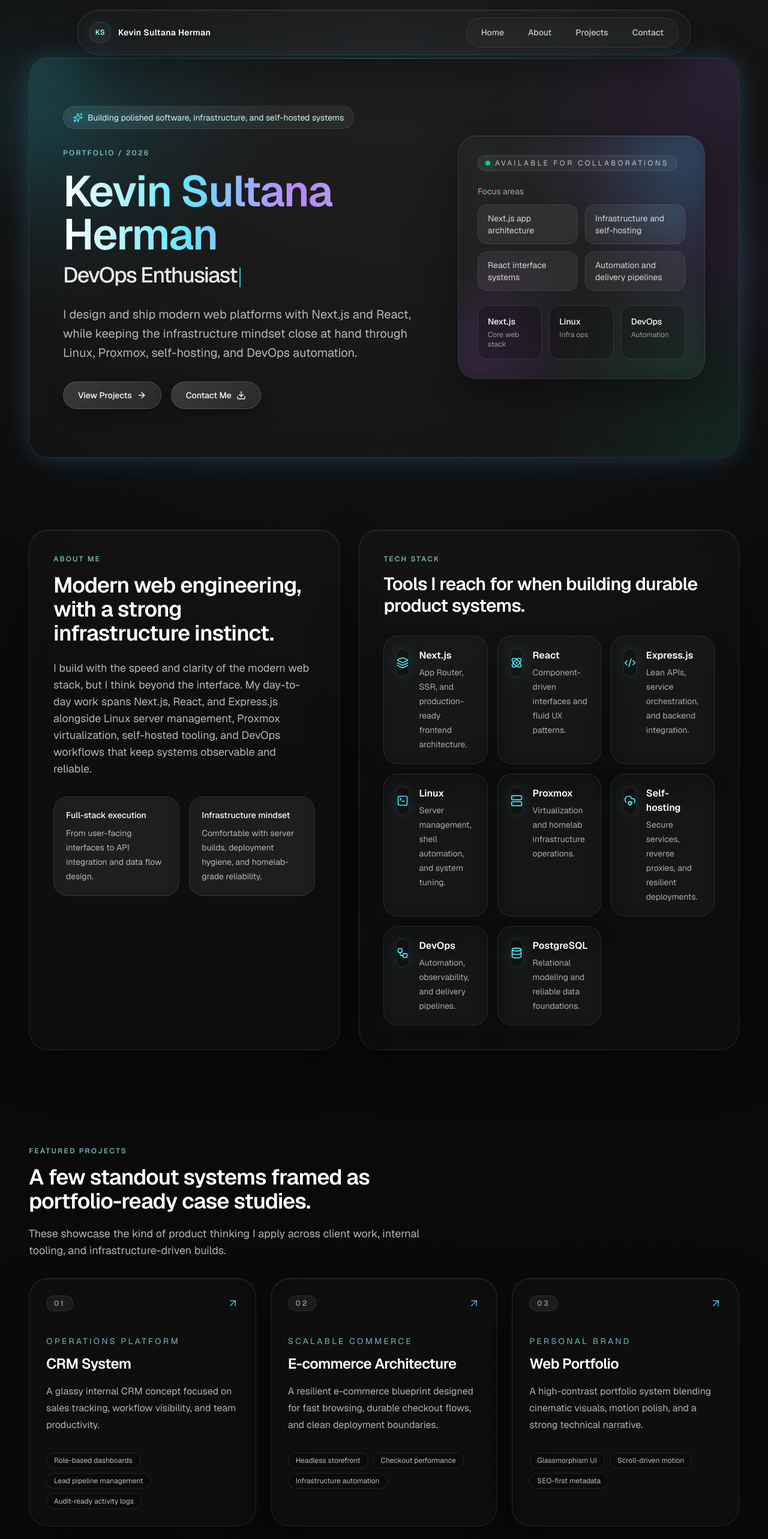
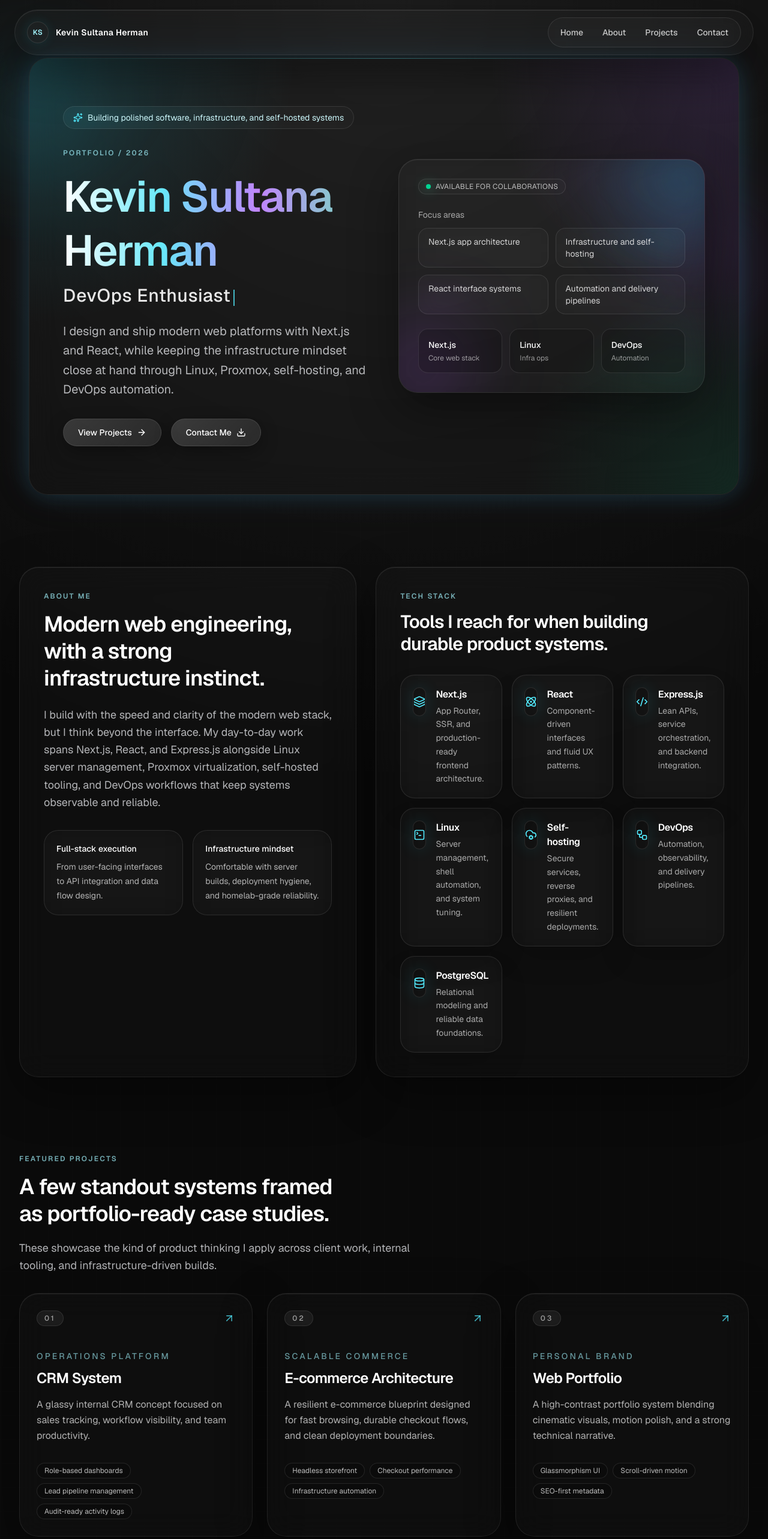
Before and after one commit to kevinsultana/my-porto, a Next.js app: page / in a window 1280 px wide. Shown: the top 2566 px of the page at 60% size. Built offline with nearby package versions, Linux system fonts and the light colour scheme.

Commit message:
feat: enhance styling and layout across sections, improve responsiveness and accessibility

```diff
--- a/src/app/globals.css
+++ b/src/app/globals.css
@@ -100,10 +100,10 @@ html {
 }
 
 .glass-card {
-  border: 1px solid rgba(255, 255, 255, 0.1);
+  border: 1px solid rgba(255, 255, 255, 0.08);
   background: rgba(255, 255, 255, 0.02);
-  backdrop-filter: blur(20px);
-  -webkit-backdrop-filter: blur(20px);
+  backdrop-filter: blur(24px);
+  -webkit-backdrop-filter: blur(24px);
   box-shadow:
     0 28px 80px rgba(0, 0, 0, 0.42),
     inset 0 1px 0 rgba(255, 255, 255, 0.08);
@@ -122,7 +122,7 @@ html {
 }
 
 .glass-button {
-  border: 1px solid rgba(255, 255, 255, 0.14);
+  border: 1px solid rgba(255, 255, 255, 0.1);
   background:
     linear-gradient(
       135deg,
@@ -133,6 +133,12 @@ html {
   box-shadow:
     0 10px 28px rgba(0, 0, 0, 0.34),
     0 0 0 rgba(34, 211, 238, 0);
+  transition:
+    transform 300ms ease-out,
+    box-shadow 300ms ease-out,
+    border-color 300ms ease-out,
+    color 300ms ease-out,
+    background-color 300ms ease-out;
 }
 
 .glass-button:hover {
@@ -150,12 +156,12 @@ html {
 }
 
 .hover-aurora-glow:hover {
-  border-color: rgba(34, 211, 238, 0.5);
+  border-color: rgba(34, 211, 238, 0.38);
   box-shadow:
-    0 0 0 1px rgba(34, 211, 238, 0.16),
-    0 0 28px rgba(34, 211, 238, 0.22),
-    0 0 54px rgba(168, 85, 247, 0.18),
-    0 0 72px rgba(16, 185, 129, 0.08);
+    0 0 0 1px rgba(34, 211, 238, 0.12),
+    0 0 24px rgba(34, 211, 238, 0.18),
+    0 0 42px rgba(168, 85, 247, 0.14),
+    0 0 60px rgba(16, 185, 129, 0.06);
 }
 
 .glass-input {
--- a/src/app/page.js
+++ b/src/app/page.js
@@ -26,11 +26,6 @@ const techStack = [
     name: "Linux",
     icon: "TerminalSquare",
     detail: "Server management, shell automation, and system tuning.",
-  },
-  {
-    name: "Proxmox",
-    icon: "Server",
-    detail: "Virtualization and homelab infrastructure operations.",
   },
   {
     name: "Self-hosting",
--- a/src/components/about-section.js
+++ b/src/components/about-section.js
@@ -45,26 +45,26 @@ export function AboutSection({ techStack }) {
   return (
     <section
       id="about"
-      className="mx-auto max-w-7xl scroll-mt-28 px-6 py-16 sm:px-8 lg:scroll-mt-32 lg:px-12 lg:py-20"
+      className="mx-auto max-w-7xl scroll-mb-28 px-4 sm:px-6 md:scroll-mt-32 md:py-28 lg:px-8 lg:py-0"
     >
       <motion.div
         initial="hidden"
         whileInView="visible"
         viewport={{ once: true, amount: 0.28 }}
         variants={containerVariants}
-        className="grid gap-8 lg:grid-cols-[0.9fr_1.1fr]"
+        className="grid gap-8 lg:grid-cols-[0.95fr_1.05fr]"
       >
         <motion.div
           variants={itemVariants}
-          className="glass-card rounded-4xl p-8 sm:p-10"
+          className="glass-card rounded-4xl bg-white/2 p-8 shadow-2xl sm:p-10"
         >
           <p className="section-kicker text-xs font-semibold text-cyan-200/70">
             About me
           </p>
-          <h2 className="mt-4 text-3xl font-semibold tracking-tight sm:text-4xl">
+          <h2 className="text-balance mt-4 text-3xl font-semibold leading-tight tracking-tight sm:text-4xl">
             Modern web engineering, with a strong infrastructure instinct.
           </h2>
-          <p className="mt-6 max-w-xl text-base leading-7 text-muted sm:text-lg">
+          <p className="mt-6 max-w-xl text-base leading-relaxed text-muted sm:text-lg">
             I build with the speed and clarity of the modern web stack, but I
             think beyond the interface. My day-to-day work spans Next.js, React,
             and Express.js alongside Linux server management, Proxmox
@@ -72,7 +72,7 @@ export function AboutSection({ techStack }) {
             systems observable and reliable.
           </p>
 
-          <div className="mt-8 grid gap-4 sm:grid-cols-2">
+          <div className="mt-8 grid grid-cols-1 gap-4 sm:grid-cols-2">
             {[
               {
                 title: "Full-stack execution",
@@ -87,7 +87,7 @@ export function AboutSection({ techStack }) {
             ].map((item) => (
               <div
                 key={item.title}
-                className="rounded-3xl border border-white/10 bg-white/5 p-5 backdrop-blur-md"
+                className="rounded-3xl border border-white/10 bg-white/2 p-5 backdrop-blur-xl"
               >
                 <p className="text-sm font-medium text-white">{item.title}</p>
                 <p className="mt-2 text-sm leading-6 text-white/68">
@@ -100,39 +100,39 @@ export function AboutSection({ techStack }) {
 
         <motion.div
           variants={itemVariants}
-          className="glass-card rounded-4xl p-8 sm:p-10"
+          className="glass-card rounded-4xl bg-white/2 p-8 shadow-2xl sm:p-10"
         >
           <div className="flex items-end justify-between gap-4">
             <div>
               <p className="section-kicker text-xs font-semibold text-cyan-200/70">
                 Tech stack
               </p>
-              <h3 className="mt-4 text-2xl font-semibold tracking-tight sm:text-3xl">
+              <h3 className="text-balance mt-4 text-2xl font-semibold leading-tight tracking-tight sm:text-3xl">
                 Tools I reach for when building durable product systems.
               </h3>
             </div>
           </div>
 
-          <div className="mt-8 grid gap-4 sm:grid-cols-2 xl:grid-cols-3">
+          <div className="mt-8 grid grid-cols-1 gap-4 sm:grid-cols-2 lg:grid-cols-3">
             {techStack.map((item) => {
               const Icon = iconMap[item.icon] || Code2;
 
               return (
                 <motion.div
                   key={item.name}
-                  whileHover={{ y: -6, scale: 1.01 }}
-                  transition={{ duration: 0.22 }}
-                  className="hover-aurora-glow group rounded-3xl border border-white/10 bg-white/[0.02] p-5 backdrop-blur-md shadow-2xl"
+                  whileHover={{ y: -4, scale: 1.01 }}
+                  transition={{ duration: 0.22, ease: "easeOut" }}
+                  className="hover-aurora-glow group w-full rounded-3xl border border-white/10 bg-white/2 p-5 shadow-2xl backdrop-blur-xl"
                 >
                   <div className="flex items-start gap-4">
                     <div className="flex h-12 w-12 items-center justify-center rounded-2xl border border-white/10 bg-black/20 text-cyan-300 shadow-[0_0_28px_rgba(34,211,238,0.12)]">
                       <Icon className="h-5 w-5" />
                     </div>
                     <div>
-                      <p className="text-base font-semibold text-white">
+                      <p className="text-base font-semibold tracking-tight text-white">
                         {item.name}
                       </p>
-                      <p className="mt-1 text-sm leading-6 text-white/64">
+                      <p className="mt-1 text-sm leading-relaxed text-white/64">
                         {item.detail}
                       </p>
                     </div>
--- a/src/components/hero-section.js
+++ b/src/components/hero-section.js
@@ -78,10 +78,10 @@ export function HeroSection() {
   return (
     <section
       id="home"
-      className="relative mx-auto max-w-7xl scroll-mt-28 px-6 pt-16 pb-10 sm:px-8 lg:scroll-mt-32 lg:px-12 lg:pt-24"
+      className="relative mx-auto max-w-7xl scroll-mt-28 mb-20 px-6 pt-16 pb-10 sm:px-8 lg:scroll-mt-32 lg:px-12 lg:pt-24"
     >
       <motion.div
-        className="glass-card relative overflow-hidden rounded-4xl px-6 py-14 sm:px-10 lg:px-14 lg:py-20 shadow-aurora"
+        className="glass-card relative overflow-hidden rounded-4xl px-6 py-12 shadow-aurora sm:px-8 md:px-10 md:py-16 lg:px-14 lg:py-20"
         initial="hidden"
         animate="visible"
         variants={containerVariants}
@@ -89,11 +89,11 @@ export function HeroSection() {
         <div className="absolute inset-0 bg-[radial-gradient(circle_at_top_left,rgba(34,211,238,0.16),transparent_32%),radial-gradient(circle_at_top_right,rgba(168,85,247,0.14),transparent_30%),radial-gradient(circle_at_bottom_right,rgba(16,185,129,0.12),transparent_26%)]" />
         <div className="absolute inset-x-0 top-0 h-px bg-linear-to-r from-transparent via-cyan-300/50 to-transparent" />
 
-        <div className="relative grid gap-10 lg:grid-cols-[1.2fr_0.8fr] lg:items-center">
+        <div className="relative grid gap-10 md:grid-cols-2 md:items-center lg:gap-12">
           <div className="space-y-8">
             <motion.div
               variants={itemVariants}
-              className="inline-flex items-center gap-2 rounded-full border border-white/10 bg-white/5 px-4 py-2 text-sm text-cyan-100 backdrop-blur-md"
+              className="inline-flex w-fit items-center gap-2 rounded-full border border-white/10 bg-white/2 px-4 py-2 text-sm text-cyan-100 backdrop-blur-xl"
             >
               <Sparkles className="h-4 w-4 text-cyan-300" />
               Building polished software, infrastructure, and self-hosted
@@ -104,17 +104,17 @@ export function HeroSection() {
               <p className="section-kicker text-xs font-semibold text-cyan-200/70">
                 Portfolio / 2026
               </p>
-              <h1 className="max-w-3xl text-balance text-5xl font-semibold tracking-tight sm:text-6xl lg:text-7xl">
+              <h1 className="max-w-3xl text-balance text-4xl font-semibold leading-tight tracking-tight sm:text-5xl md:text-6xl lg:text-7xl">
                 <span className="aurora-text block">
                   {nameText || "Kevin Sultana Herman"}
                 </span>
-                <span className="mt-3 block min-h-[1.35em] whitespace-nowrap text-2xl font-medium text-white/90 sm:text-3xl lg:text-4xl">
+                <span className="mt-3 block min-h-[1.35em] whitespace-nowrap text-lg font-medium tracking-wide text-white/90 sm:text-xl md:text-2xl lg:text-3xl">
                   {roleText || currentRole}
                   <span className="ml-1 inline-block h-[0.9em] w-0.5 translate-y-px animate-pulse bg-cyan-300/80 align-middle" />
                 </span>
               </h1>
 
-              <p className="max-w-2xl text-lg leading-8 text-muted sm:text-xl">
+              <p className="max-w-2xl text-base leading-relaxed text-muted sm:text-lg md:text-xl">
                 I design and ship modern web platforms with Next.js and React,
                 while keeping the infrastructure mindset close at hand through
                 Linux, Proxmox, self-hosting, and DevOps automation.
@@ -123,18 +123,18 @@ export function HeroSection() {
 
             <motion.div
               variants={itemVariants}
-              className="flex flex-col gap-4 sm:flex-row"
+              className="flex flex-col gap-4 md:flex-row"
             >
               <a
                 href="#projects"
-                className="glass-button inline-flex items-center justify-center gap-2 rounded-full px-6 py-3 text-sm font-medium text-white transition duration-300 hover:-translate-y-1"
+                className="glass-button inline-flex items-center justify-center gap-2 rounded-full px-6 py-3 text-sm font-medium text-white transition-all duration-300 ease-out hover:-translate-y-1"
               >
                 View Projects
                 <ArrowRight className="h-4 w-4" />
               </a>
               <a
                 href="#contact"
-                className="glass-button inline-flex items-center justify-center gap-2 rounded-full px-6 py-3 text-sm font-medium text-white transition duration-300 hover:-translate-y-1"
+                className="glass-button inline-flex items-center justify-center gap-2 rounded-full px-6 py-3 text-sm font-medium text-white transition-all duration-300 ease-out hover:-translate-y-1"
               >
                 Contact Me
                 <Download className="h-4 w-4" />
@@ -143,18 +143,18 @@ export function HeroSection() {
           </div>
 
           <motion.div variants={itemVariants} className="relative">
-            <div className="glass-card relative overflow-hidden rounded-4xl p-6 sm:p-8">
+            <div className="glass-card relative overflow-hidden rounded-4xl p-5 shadow-2xl sm:p-6 md:p-7 lg:p-8">
               <div className="absolute -right-16 -top-16 h-48 w-48 rounded-full bg-cyan-400/20 blur-3xl" />
               <div className="absolute -bottom-10 -left-10 h-40 w-40 rounded-full bg-purple-500/20 blur-3xl" />
               <div className="relative space-y-6">
-                <div className="inline-flex items-center gap-2 rounded-full border border-white/10 bg-white/5 px-3 py-1 text-xs uppercase tracking-[0.28em] text-white/70">
+                <div className="inline-flex items-center gap-2 rounded-full border border-white/10 bg-white/2 px-3 py-1 text-xs uppercase tracking-wide text-white/70">
                   <span className="h-2 w-2 rounded-full bg-emerald-400 shadow-[0_0_20px_rgba(52,211,153,0.85)]" />
                   Available for collaborations
                 </div>
 
                 <div className="space-y-3">
                   <p className="text-sm text-white/60">Focus areas</p>
-                  <div className="grid gap-3 sm:grid-cols-2">
+                  <div className="grid grid-cols-1 gap-3 sm:grid-cols-2">
                     {[
                       "Next.js app architecture",
                       "Infrastructure and self-hosting",
@@ -163,7 +163,7 @@ export function HeroSection() {
                     ].map((item) => (
                       <div
                         key={item}
-                        className="rounded-2xl border border-white/10 bg-white/5 px-4 py-3 text-sm text-white/80 backdrop-blur-md"
+                        className="rounded-2xl border border-white/10 bg-white/2 px-4 py-3 text-sm text-white/80 backdrop-blur-xl"
                       >
                         {item}
                       </div>
@@ -171,7 +171,7 @@ export function HeroSection() {
                   </div>
                 </div>
 
-                <div className="grid grid-cols-3 gap-3">
+                <div className="grid grid-cols-1 gap-3 sm:grid-cols-3">
                   {[
                     ["Next.js", "Core web stack"],
                     ["Linux", "Infra ops"],
--- a/src/components/navbar.js
+++ b/src/components/navbar.js
@@ -1,6 +1,8 @@
 "use client";
 
 import { motion } from "framer-motion";
+import { Menu, X } from "lucide-react";
+import { useState } from "react";
 
 const navItems = [
   { label: "Home", href: "#home" },
@@ -10,36 +12,83 @@ const navItems = [
 ];
 
 export function Navbar() {
+  const [mobileOpen, setMobileOpen] = useState(false);
+
   return (
+    <div className="fixed inset-x-0 top-4 z-50 px-3 sm:px-4 lg:px-6">
       <motion.header
         initial={{ y: -100, opacity: 0 }}
         animate={{ y: 0, opacity: 1 }}
         transition={{ duration: 0.85, ease: [0.16, 1, 0.3, 1] }}
-      className="fixed left-1/2 top-4 z-50 w-[calc(100%-1.5rem)] max-w-5xl -translate-x-1/2"
+        className="mx-auto w-full max-w-7xl"
       >
-      <div className="glass-card flex items-center justify-between rounded-full border-b border-white/10 bg-black/40 px-4 py-3 backdrop-blur-md shadow-2xl sm:px-5">
+        <div className="glass-card flex items-center justify-between rounded-full border-b border-white/10 bg-black/40 px-4 py-3 backdrop-blur-xl shadow-2xl sm:px-5">
           <a
             href="#home"
-          className="group flex items-center gap-3 text-sm font-semibold tracking-wide text-white transition duration-300 hover:text-cyan-200"
+            className="group flex items-center gap-3 text-sm font-semibold tracking-wide text-white transition-all duration-300 ease-out hover:text-cyan-200"
+            onClick={() => setMobileOpen(false)}
           >
-          <span className="flex h-9 w-9 items-center justify-center rounded-full border border-white/10 bg-white/5 text-xs text-cyan-200 shadow-[0_0_18px_rgba(34,211,238,0.12)] transition duration-300 group-hover:shadow-[0_0_26px_rgba(34,211,238,0.28)]">
+            <span className="flex h-9 w-9 items-center justify-center rounded-full border border-white/10 bg-white/2 text-xs text-cyan-200 shadow-[0_0_18px_rgba(34,211,238,0.12)] transition-all duration-300 ease-out group-hover:-translate-y-0.5 group-hover:shadow-[0_0_28px_rgba(34,211,238,0.28)]">
               KS
             </span>
             <span className="hidden sm:inline">Kevin Sultana Herman</span>
           </a>
 
-        <nav className="flex items-center gap-1 rounded-full border border-white/10 bg-white/[0.02] px-2 py-1.5 backdrop-blur-md sm:gap-2">
+          <nav className="hidden items-center gap-1 rounded-full border border-white/10 bg-white/2 px-2 py-1.5 backdrop-blur-xl md:flex md:gap-2">
             {navItems.map((item) => (
               <a
                 key={item.label}
                 href={item.href}
-              className="rounded-full px-3 py-2 text-xs font-medium text-white/75 transition duration-300 hover:text-cyan-200 hover:drop-shadow-[0_0_12px_rgba(34,211,238,0.45)] sm:px-4 sm:text-sm"
+                className="rounded-full px-3 py-2 text-sm font-medium text-white/75 transition-all duration-300 ease-out hover:-translate-y-0.5 hover:text-cyan-200 hover:drop-shadow-[0_0_12px_rgba(34,211,238,0.45)]"
               >
                 {item.label}
               </a>
             ))}
           </nav>
+
+          <button
+            type="button"
+            onClick={() => setMobileOpen((value) => !value)}
+            className="inline-flex items-center justify-center rounded-full border border-white/10 bg-white/2 p-2 text-white/80 transition-all duration-300 ease-out hover:-translate-y-0.5 hover:text-cyan-200 md:hidden"
+            aria-label="Toggle navigation menu"
+            aria-expanded={mobileOpen}
+            aria-controls="mobile-navigation"
+          >
+            {mobileOpen ? (
+              <X className="h-5 w-5" />
+            ) : (
+              <Menu className="h-5 w-5" />
+            )}
+          </button>
         </div>
+
+        <motion.div
+          id="mobile-navigation"
+          initial={false}
+          animate={
+            mobileOpen
+              ? { opacity: 1, y: 0, height: "auto" }
+              : { opacity: 0, y: -10, height: 0 }
+          }
+          transition={{ duration: 0.25, ease: "easeOut" }}
+          className="overflow-hidden md:hidden"
+        >
+          <div className="mt-3 rounded-3xl border border-white/10 bg-black/60 p-2 backdrop-blur-xl shadow-2xl">
+            <div className="flex gap-2 overflow-x-auto pb-1 scrollbar-none [-ms-overflow-style:none] [&::-webkit-scrollbar]:hidden">
+              {navItems.map((item) => (
+                <a
+                  key={item.label}
+                  href={item.href}
+                  onClick={() => setMobileOpen(false)}
+                  className="whitespace-nowrap rounded-full border border-white/10 bg-white/2 px-4 py-2 text-sm font-medium text-white/75 transition-all duration-300 ease-out hover:-translate-y-0.5 hover:text-cyan-200 hover:drop-shadow-[0_0_12px_rgba(34,211,238,0.45)]"
+                >
+                  {item.label}
+                </a>
+              ))}
+            </div>
+          </div>
+        </motion.div>
       </motion.header>
+    </div>
   );
 }
--- a/src/components/projects-section.js
+++ b/src/components/projects-section.js
@@ -18,7 +18,7 @@ export function ProjectsSection({ projects }) {
   return (
     <section
       id="projects"
-      className="mx-auto max-w-7xl scroll-mt-28 px-6 py-16 sm:px-8 lg:scroll-mt-32 lg:px-12 lg:py-20"
+      className="mx-auto max-w-7xl scroll-mt-28 px-4 py-20 sm:px-6 md:scroll-mt-32 md:py-28 lg:px-8 lg:py-32"
     >
       <motion.div
         initial="hidden"
@@ -31,23 +31,23 @@ export function ProjectsSection({ projects }) {
           <p className="section-kicker text-xs font-semibold text-cyan-200/70">
             Featured projects
           </p>
-          <h2 className="mt-4 text-3xl font-semibold tracking-tight sm:text-4xl">
+          <h2 className="text-balance mt-4 text-3xl font-semibold leading-tight tracking-tight sm:text-4xl">
             A few standout systems framed as portfolio-ready case studies.
           </h2>
-          <p className="mt-5 text-base leading-7 text-muted sm:text-lg">
+          <p className="mt-5 text-base leading-relaxed text-muted sm:text-lg">
             These showcase the kind of product thinking I apply across client
             work, internal tooling, and infrastructure-driven builds.
           </p>
         </motion.div>
 
-        <div className="grid gap-6 lg:grid-cols-3">
+        <div className="grid grid-cols-1 gap-6 md:grid-cols-2 lg:grid-cols-3">
           {projects.map((project, index) => (
             <motion.article
               key={project.title}
               variants={itemVariants}
-              whileHover={{ y: -10, scale: 1.01 }}
-              transition={{ duration: 0.24 }}
-              className="hover-aurora-glow glass-card group relative overflow-hidden rounded-4xl p-6 sm:p-7 shadow-2xl"
+              whileHover={{ y: -4, scale: 1.01 }}
+              transition={{ duration: 0.24, ease: "easeOut" }}
+              className="hover-aurora-glow glass-card group relative w-full overflow-hidden rounded-4xl bg-white/[0.02] p-6 shadow-2xl sm:p-7"
             >
               <div className="absolute inset-0 bg-[radial-gradient(circle_at_top_right,rgba(34,211,238,0.12),transparent_35%),radial-gradient(circle_at_bottom_left,rgba(168,85,247,0.11),transparent_40%)] opacity-0 transition duration-300 group-hover:opacity-100" />
               <div className="relative flex h-full flex-col">
@@ -63,11 +63,11 @@ export function ProjectsSection({ projects }) {
                     <p className="text-sm font-medium uppercase tracking-[0.22em] text-cyan-200/60">
                       {project.category}
                     </p>
-                    <h3 className="mt-3 text-2xl font-semibold tracking-tight text-white">
+                    <h3 className="text-balance mt-3 text-2xl font-semibold leading-tight tracking-tight text-white">
                       {project.title}
                     </h3>
                   </div>
-                  <p className="text-sm leading-7 text-white/68 sm:text-base">
+                  <p className="text-sm leading-relaxed text-white/68 sm:text-base">
                     {project.description}
                   </p>
                 </div>
@@ -92,7 +92,7 @@ export function ProjectsSection({ projects }) {
             href="https://github.com/kevinsultana"
             target="_blank"
             rel="noreferrer"
-            className="glass-button inline-flex items-center gap-2 rounded-full px-6 py-3 text-sm font-medium text-white transition duration-300 hover:-translate-y-1"
+            className="glass-button inline-flex items-center gap-2 rounded-full px-6 py-3 text-sm font-medium text-white transition-all duration-300 ease-out hover:-translate-y-1"
           >
             <FaGithub className="h-4 w-4" />
             Explore all repos on GitHub
```
Also changed, not shown: src/components/contact-section.js (+12 -12 lines). Lines whose indentation alone changed are shown as unchanged.
